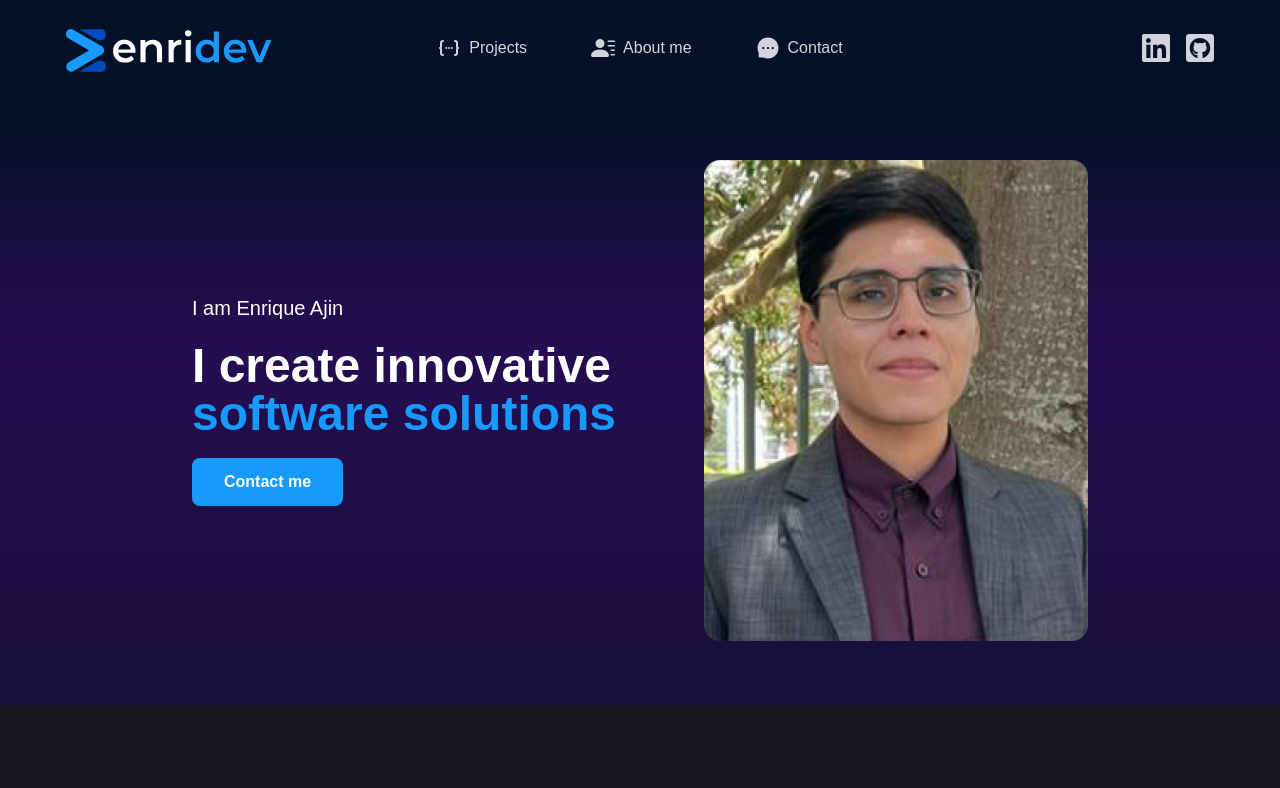
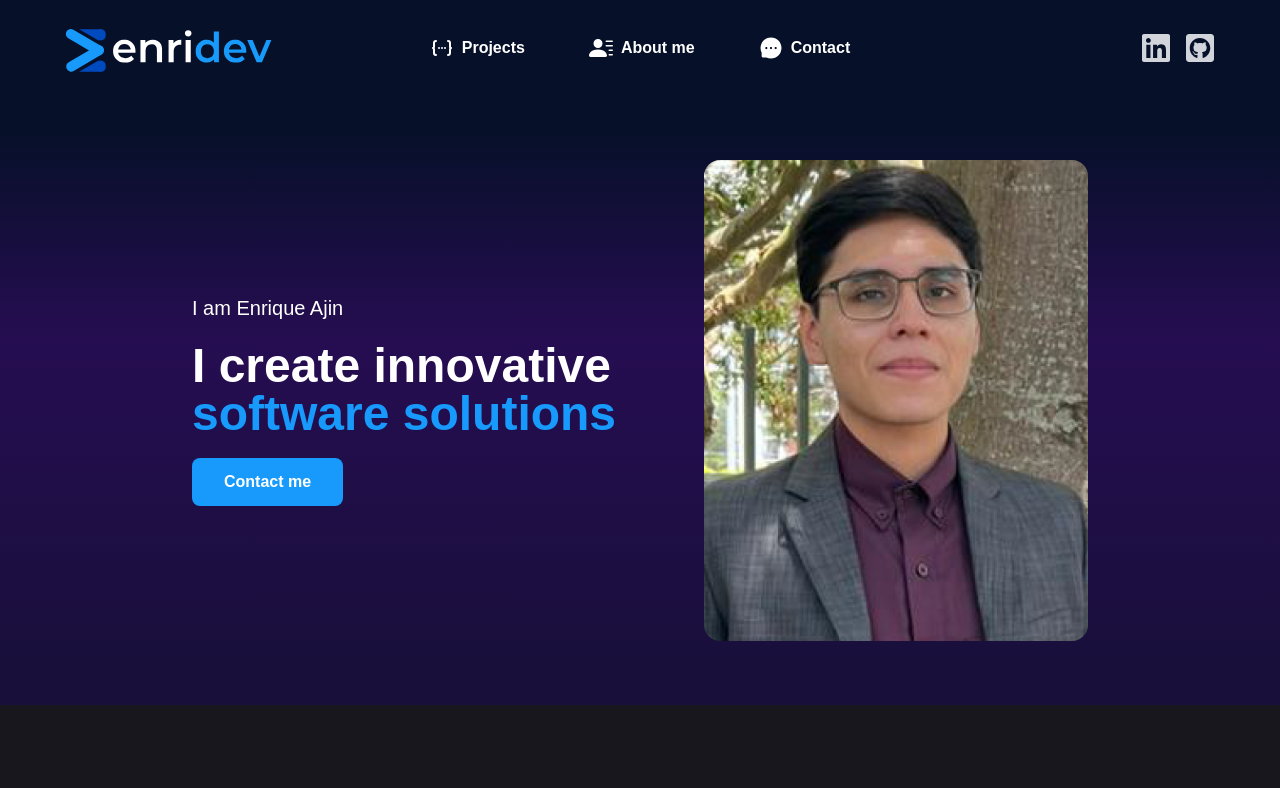
Before and after one commit to enriqueajin/enridev, a React (Vite) app: page / in a window 1280 px wide. Shown: the top 788 px of the page. Built offline with nearby package versions, Linux system fonts and the light colour scheme.

Commit message:
Fix header's z-index when on mobile since the menu didnt come up. Change menu items' hover color for primaryBlue.

```diff
--- a/src/components/header/navigation/NavElements.tsx
+++ b/src/components/header/navigation/NavElements.tsx
@@ -4,8 +4,8 @@ import { NavItem } from "./NavItem";
 export function NavElements ({ isMobileMenuOpen }: { isMobileMenuOpen: boolean }) {
   const menuClassName = isMobileMenuOpen ? 'top-24' : 'top-[-100%]';
   return(
-    <div className={`${menuClassName} w-full lg:w-auto nav-links duration-200 lg:static absolute min-h-[40vh] lg:min-h-fit bg-primaryBlue lg:bg-darkBlue -z-10 lg:z-0 left-0 flex items-center justify-center`}>
-      <ul className='flex lg:flex-row flex-col gap-x-10 items-center text-gray-300 justify-evenly gap-y-10'>
+    <div className={`${menuClassName} w-full lg:w-auto nav-links duration-200 lg:static absolute min-h-[45vh] lg:min-h-fit bg-primaryBlue lg:bg-darkBlue z-10 lg:z-0 left-0 flex items-center justify-center`}>
+      <ul className='flex lg:flex-row flex-col gap-x-10 items-center text-white font-bold justify-evenly gap-y-10'>
         {
           navOptions.map((option) => {
             return (
--- a/src/components/header/navigation/NavItem.tsx
+++ b/src/components/header/navigation/NavItem.tsx
@@ -5,7 +5,7 @@ export function NavItem ({ option }: {option: NavOptions}) {
   return (
     <>
       <a href={`#${option.name}`}>
-        <li key={option.name} className="transition flex items-center gap-x-2 px-3 py-3 rounded-2xl hover:bg-blue-800 hover:text-white stroke-transparent">
+        <li key={option.name} className="transition flex items-center gap-x-2 px-3 py-3 rounded-2xl hover:bg-primaryBlue duration-500 hover:text-white stroke-transparent">
           <Icon className="w-6 h-6" />
           <p  className='transition'>{option.name}</p>
         </li>
```
